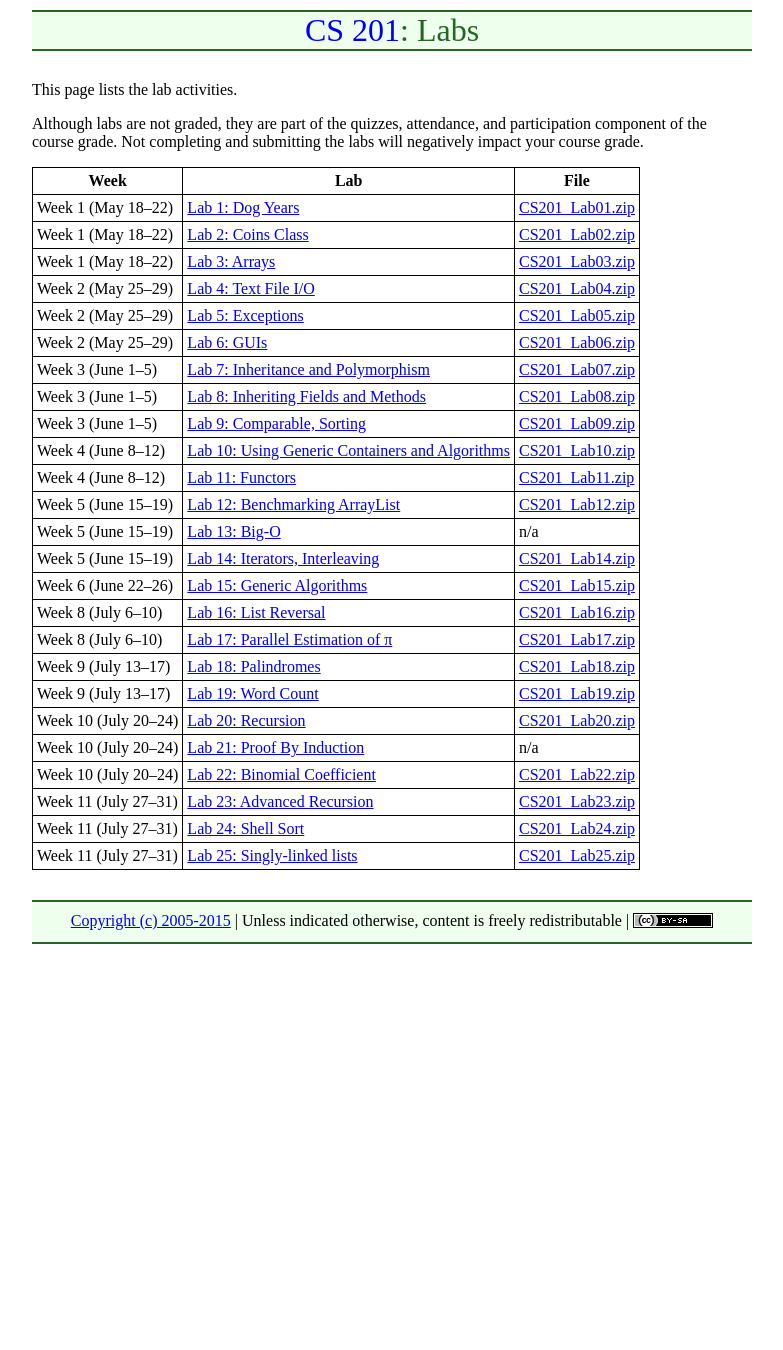
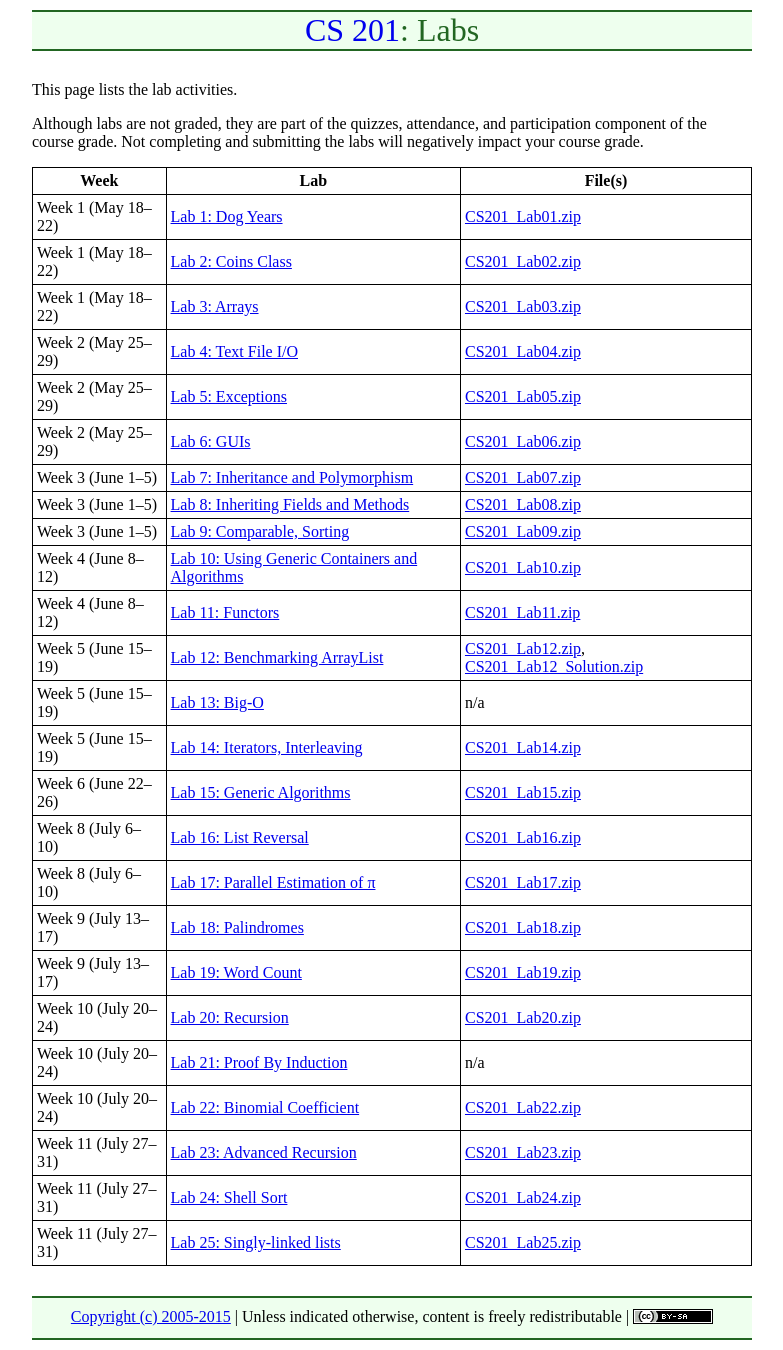
Before and after one commit to ycpcs/cs201-summer2015, a Jekyll site: the page built from labs/index.md, in a window 1280 px wide. Shown: the whole page, without its empty margins (248-1031 px from the left). Built offline with Jekyll 4.4.1, drawn with Linux system fonts in a browser that asks for light colours; Markdown is read by kramdown in place of the engine named in the settings; before the commit the page ends 954 px from its top, so only the background shows below that.

Commit message:
post solution to lab 12

```diff
--- a/labs/index.md
+++ b/labs/index.md
@@ -9,8 +9,8 @@ Although labs are not graded, they are part of the quizzes, attendance,
 and participation component of the course grade.  Not completing
 and submitting the labs will negatively impact your course grade.
 
-Week | Lab | File
----- | --- | ----
+Week | Lab | File(s)
+---- | --- | -------
 Week 1 (May 18&ndash;22) | [Lab 1: Dog Years](lab01.html) | [CS201\_Lab01.zip](CS201_Lab01.zip)
 Week 1 (May 18&ndash;22) | [Lab 2: Coins Class](lab02.html) | [CS201\_Lab02.zip](CS201_Lab02.zip)
 Week 1 (May 18&ndash;22) | [Lab 3: Arrays](lab03.html) | [CS201\_Lab03.zip](CS201_Lab03.zip)
@@ -22,7 +22,7 @@ Week 3 (June 1&ndash;5) | [Lab 8: Inheriting Fields and Methods](lab08.html) | [
 Week 3 (June 1&ndash;5) | [Lab 9: Comparable, Sorting](lab09.html) | [CS201\_Lab09.zip](CS201_Lab09.zip)
 Week 4 (June 8&ndash;12) | [Lab 10: Using Generic Containers and Algorithms](lab10.html) | [CS201\_Lab10.zip](CS201_Lab10.zip)
 Week 4 (June 8&ndash;12) | [Lab 11: Functors](lab11.html) | [CS201\_Lab11.zip](CS201_Lab11.zip)
-Week 5 (June 15&ndash;19) | [Lab 12: Benchmarking ArrayList](lab12.html) | [CS201\_Lab12.zip](CS201_Lab12.zip)
+Week 5 (June 15&ndash;19) | [Lab 12: Benchmarking ArrayList](lab12.html) | [CS201\_Lab12.zip](CS201_Lab12.zip), [CS201\_Lab12\_Solution.zip](CS201_Lab12_Solution.zip)
 Week 5 (June 15&ndash;19) | [Lab 13: Big-O](lab13.html) | n/a
 Week 5 (June 15&ndash;19) | [Lab 14: Iterators, Interleaving](lab14.html) | [CS201\_Lab14.zip](CS201_Lab14.zip)
 Week 6 (June 22&ndash;26) | [Lab 15: Generic Algorithms](lab15.html) | [CS201\_Lab15.zip](CS201_Lab15.zip)
```
Also changed, not shown: 1 other file.
